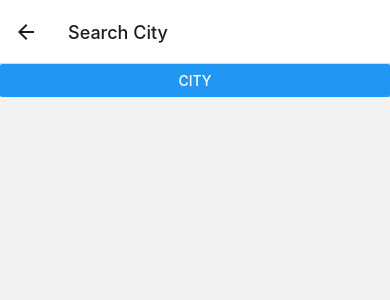
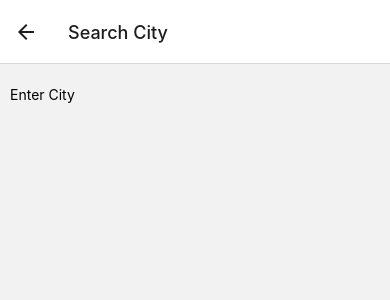
Before and after one commit to LucasBoberg/react-native-citypop, a React Native app: screen /SearchCity in a window 390 px wide. Shown: the top 300 px of the page. Built offline with nearby package versions, Linux system fonts and the light colour scheme.

Commit message:
Implements search city

```diff
--- /dev/null
+++ b/components/SearchInput.tsx
@@ -0,0 +1,33 @@
+import React from 'react';
+import {
+  Button,
+  NativeSyntheticEvent,
+  TextInput,
+  TextInputSubmitEditingEventData,
+} from 'react-native';
+
+interface SearchInputProps {
+  placeholder: string;
+  value: string;
+  onChangeText: (text: string) => void;
+  onSubmit: (
+    event: NativeSyntheticEvent<TextInputSubmitEditingEventData>,
+  ) => void;
+}
+
+export const SearchInput = ({
+  placeholder,
+  value,
+  onChangeText,
+  onSubmit,
+}: SearchInputProps) => {
+  return (
+    <TextInput
+      style={{height: 40}}
+      placeholder={placeholder}
+      onChangeText={onChangeText}
+      defaultValue={value}
+      onSubmitEditing={onSubmit}
+    />
+  );
+};
--- a/components/screens/CityScreen.tsx
+++ b/components/screens/CityScreen.tsx
@@ -1,6 +1,11 @@
 import React from 'react';
 import {Text} from 'react-native';
 
-export const CityScreen = ({navigation}) => {
-  return <Text>City</Text>;
+export const CityScreen = ({navigation, route}) => {
+  return (
+    <>
+      <Text>{route.params.data.name}</Text>
+      <Text>{JSON.stringify(route.params.data)}</Text>
+    </>
+  );
 };
--- a/components/screens/SearchCityScreen.tsx
+++ b/components/screens/SearchCityScreen.tsx
@@ -1,6 +1,49 @@
-import React from 'react';
-import {Button} from 'react-native';
+import React, {useState} from 'react';
+import {
+  ActivityIndicator,
+  Button,
+  FlatList,
+  Text,
+  TextInput,
+  View,
+} from 'react-native';
+import {GeoName} from '../../types/geoname';
+import {SearchInput} from '../SearchInput';
 
 export const SearchCityScreen = ({navigation}) => {
-  return <Button title="City" onPress={() => navigation.navigate('City')} />;
+  const [loading, setLoading] = useState(false);
+  const [query, setQuery] = useState('');
+  const [error, setError] = useState('');
+
+  const searchCities = async () => {
+    try {
+      setLoading(true);
+      const response = await fetch(
+        'http://api.geonames.org/searchJSON?maxRows=10&username=weknowit&cities=cities15000&q=' +
+          query,
+      );
+      const json = await response.json();
+      const cityData = json.geonames[0];
+      if (cityData) {
+        navigation.navigate('City', {data: cityData});
+      } else {
+        setError('No city with that name exists');
+      }
+    } catch (err) {
+      console.error(err);
+    } finally {
+      setLoading(false);
+    }
+  };
+
+  return (
+    <View style={{padding: 10}}>
+      <SearchInput
+        value={query}
+        onChangeText={text => setQuery(text)}
+        placeholder="Enter City"
+        onSubmit={searchCities}
+      />
+    </View>
+  );
 };
--- /dev/null
+++ b/types/geoname.ts
@@ -0,0 +1,11 @@
+export interface GeoName {
+  lng: string;
+  lat: string;
+  geonameId: number;
+  population: number;
+  countryCode: string;
+  name: string;
+  toponymName: string;
+  fcl: string;
+  fcode: string;
+}
```
Also changed, not shown: 1 other file (tests, documents, lock files or other folders).
